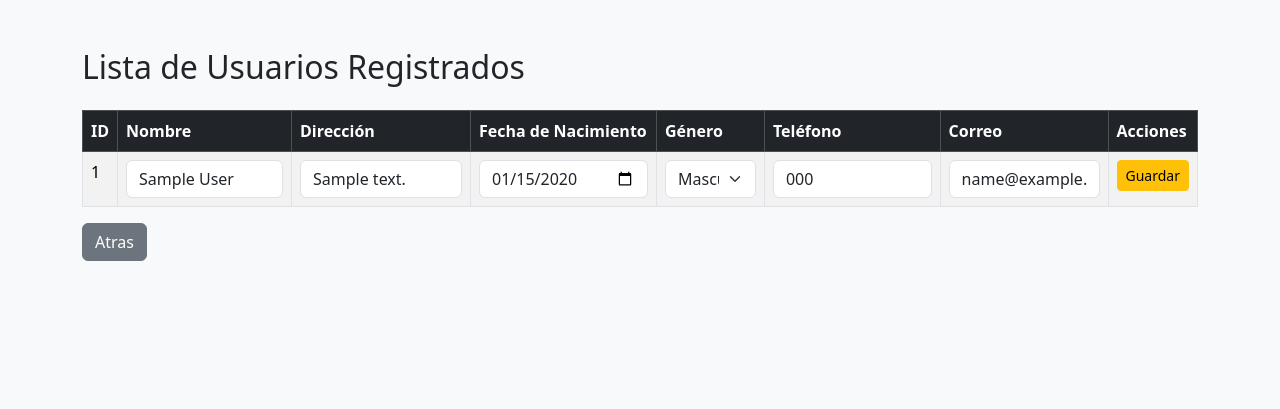
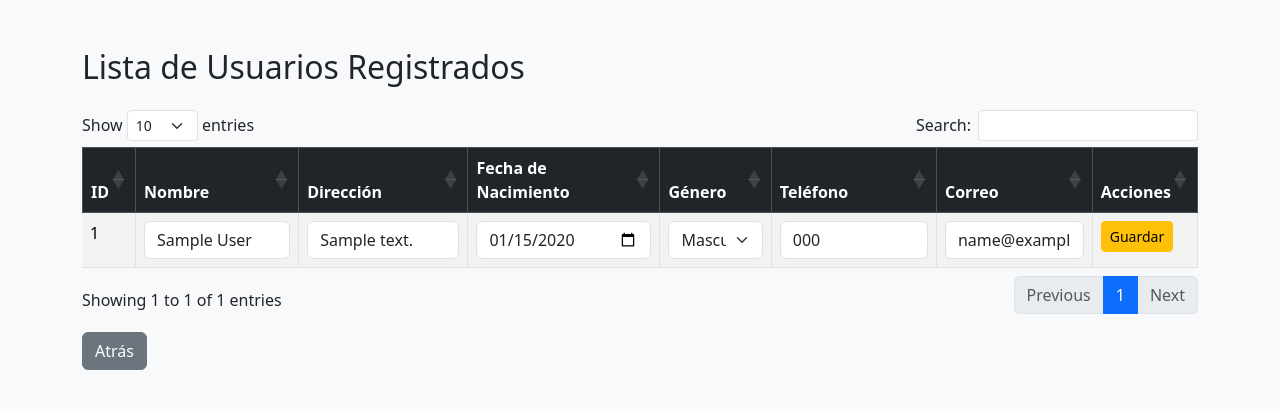
Before and after one commit to codigoscerrados-prog/fastapi-form-app, a FastAPI app: page /registros in a window 1280 px wide. Shown: the top 409 px of the page. Run offline with FastAPI, Linux system fonts and the light colour scheme; tables that the repository leaves empty hold one stand-in row (values such as "Sample post"); some libraries are stand-ins or nearby versions.

Commit message:
Subir proyecto completo

```diff
--- a/app/templates/registros.html
+++ b/app/templates/registros.html
@@ -1,4 +1,3 @@
-<!-- app/templates/registros.html -->
 <!DOCTYPE html>
 <html lang="es">
 
@@ -6,6 +5,9 @@
     <meta charset="UTF-8">
     <title>Usuarios Registrados</title>
     <link href="https://cdn.jsdelivr.net/npm/bootstrap@5.3.2/dist/css/bootstrap.min.css" rel="stylesheet">
+
+    <!-- DataTables CSS -->
+    <link rel="stylesheet" href="https://cdn.datatables.net/1.13.6/css/dataTables.bootstrap5.min.css">
 </head>
 
 <body class="bg-light">
@@ -13,8 +15,7 @@
         <h2 class="mb-4">Lista de Usuarios Registrados</h2>
 
         {% if usuarios %}
-        <table class="table table-bordered table-striped">
-            <!-- Solo reemplaza la parte de la tabla -->
+        <table id="usuariosTable" class="table table-bordered table-striped">
             <thead class="table-dark">
                 <tr>
                     <th>ID</th>
@@ -38,10 +39,8 @@
                         </td>
                         <td>
                             <select name="gender" class="form-select">
-                                <option value="Masculino" {% if user.gender=='Masculino' %}selected{% endif %}>Masculino
-                                </option>
-                                <option value="Femenino" {% if user.gender=='Femenino' %}selected{% endif %}>Femenino
-                                </option>
+                                <option value="Masculino" {% if user.gender=='Masculino' %}selected{% endif %}>Masculino</option>
+                                <option value="Femenino" {% if user.gender=='Femenino' %}selected{% endif %}>Femenino</option>
                                 <option value="Otro" {% if user.gender=='Otro' %}selected{% endif %}>Otro</option>
                             </select>
                         </td>
@@ -52,15 +51,34 @@
                 </tr>
                 {% endfor %}
             </tbody>
+        </table>
 
-        </table>
         <div class="mt-3">
-            <a href="/form" class="btn btn-secondary">Atras</a>
+            <a href="/form" class="btn btn-secondary">Atrás</a>
         </div>
+
         {% else %}
         <div class="alert alert-info">No hay usuarios registrados aún.</div>
         {% endif %}
     </div>
+
+    <!-- JS: jQuery + DataTables -->
+    <script src="https://code.jquery.com/jquery-3.7.0.min.js"></script>
+    <script src="https://cdn.datatables.net/1.13.6/js/jquery.dataTables.min.js"></script>
+    <script src="https://cdn.datatables.net/1.13.6/js/dataTables.bootstrap5.min.js"></script>
+
+    <!-- Activar DataTables -->
+    <script>
+        $(document).ready(function () {
+            $('#usuariosTable').DataTable({
+                "pageLength": 10,
+                "language": {
+                    "url": "//cdn.datatables.net/plug-ins/1.13.6/i18n/es-ES.json"
+                },
+                "order": []  // No orden inicial
+            });
+        });
+    </script>
 </body>
 
 </html>
```
